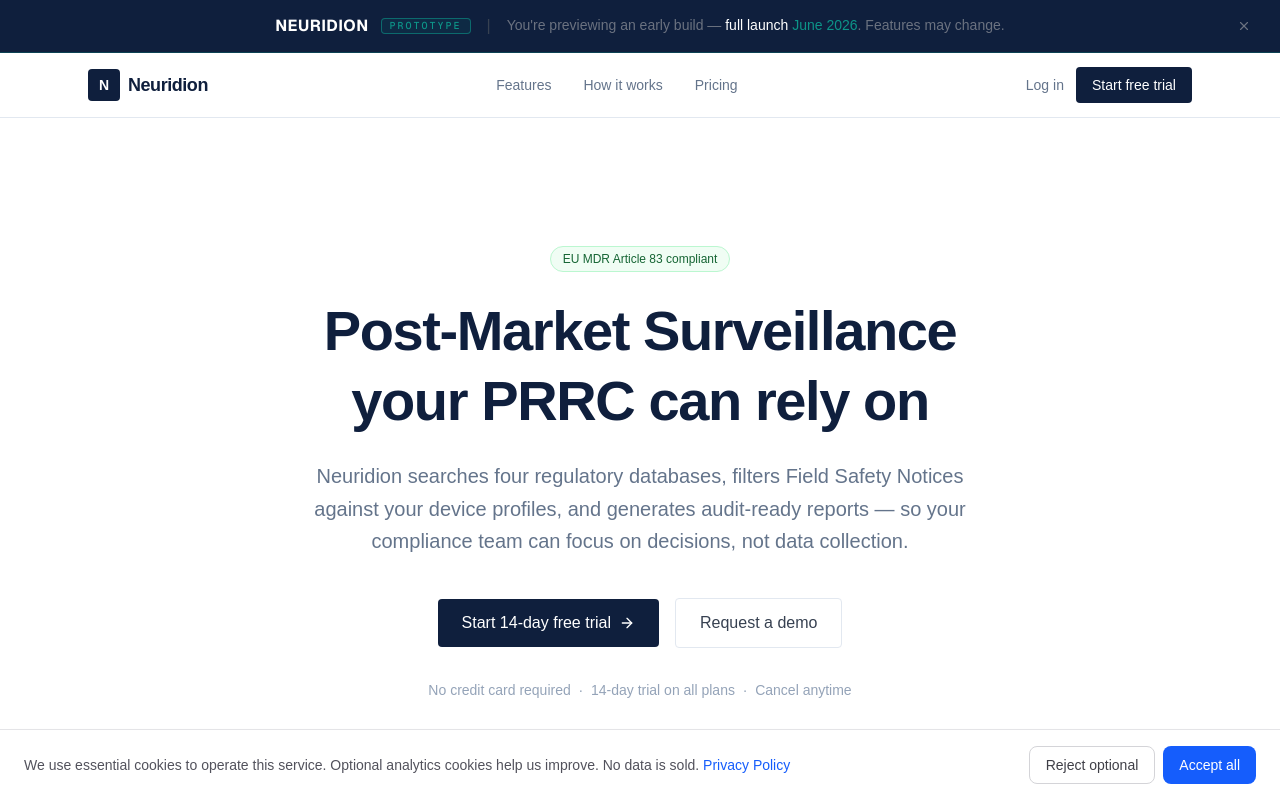
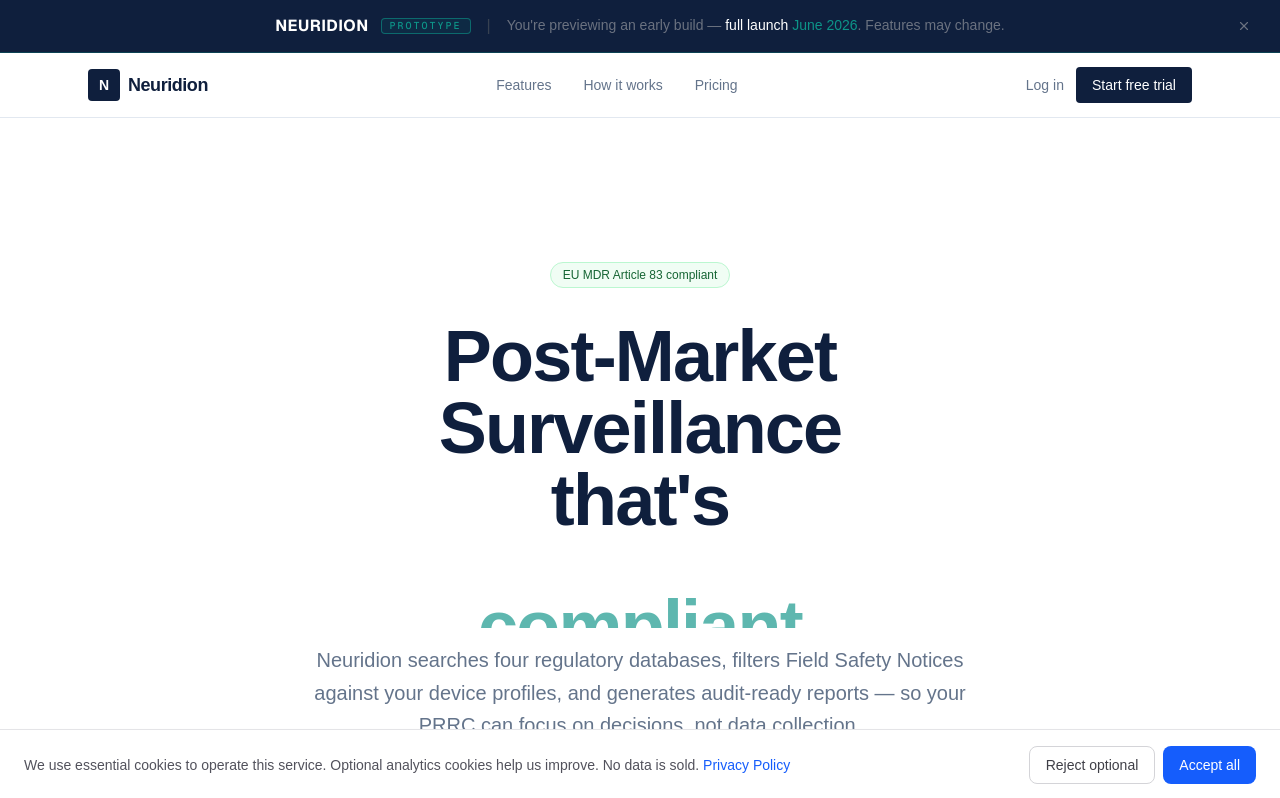
Before and after one commit to Jeyday23/Neuridion, a Next.js app: page / in a window 1280 px wide. Shown: the top 798 px of the page. Built offline with nearby package versions, Linux system fonts and the light colour scheme; no server answers.

Commit message:
feat: animated hero with word-cycling (reliable, audit-ready, compliant...)
Medical color palette: navy headings, teal accent on cycling words.
Subtle spring animation — professional, not flashy.

Co-Authored-By: Neuridion <info@neuridion.eu>

```diff
--- /dev/null
+++ b/app/components/AnimatedHero.tsx
@@ -0,0 +1,7 @@
+'use client'
+
+import { Hero } from '@/components/ui/animated-hero'
+
+export function AnimatedHero() {
+  return <Hero />
+}
--- a/app/page.tsx
+++ b/app/page.tsx
@@ -10,12 +10,12 @@
   Database,
   Users,
   ArrowRight,
-  BarChart3,
   Lock,
   Globe,
 } from 'lucide-react'
 import { createClient } from '@/lib/supabase/server'
 import { FaqAccordion } from './components/FaqAccordion'
+import { AnimatedHero } from './components/AnimatedHero'
 
 export const metadata = {
   title: 'Neuridion — Post-Market Surveillance for Medical Device Manufacturers',
@@ -74,47 +74,7 @@
       </nav>
 
       {/* Hero */}
-      <section className="py-24 md:py-32">
-        <div className="max-w-4xl mx-auto px-6 text-center">
-          <div className="inline-block mb-6 px-3 py-1 bg-[#F0FDF4] text-[#166534] text-xs font-medium rounded-full border border-[#BBF7D0]">
-            EU MDR Article 83 compliant
-          </div>
-
-          <h1 className="text-4xl md:text-5xl lg:text-[3.5rem] font-bold leading-tight tracking-tight text-[#0F1F3D] mb-6">
-            Post-Market Surveillance
-            <br />
-            your PRRC can rely on
-          </h1>
-
-          <p className="text-lg md:text-xl text-[#64748B] max-w-2xl mx-auto mb-10 leading-relaxed">
-            Neuridion searches four regulatory databases, filters Field Safety
-            Notices against your device profiles, and generates audit-ready
-            reports — so your compliance team can focus on decisions, not data
-            collection.
-          </p>
-
-          <div className="flex items-center justify-center gap-4 flex-wrap mb-8">
-            <Link
-              href="/signup"
-              className="inline-flex items-center gap-2 px-6 py-3 bg-[#0F1F3D] text-white rounded font-medium hover:bg-[#1a2d52] transition-colors"
-            >
-              Start 14-day free trial
-              <ArrowRight className="w-4 h-4" />
-            </Link>
-            <a
-              href="mailto:info.kodex.medical@gmail.com"
-              className="inline-flex items-center gap-2 px-6 py-3 border border-[#E2E8F0] text-[#374151] rounded font-medium hover:border-[#CBD5E1] transition-colors"
-            >
-              Request a demo
-            </a>
-          </div>
-
-          <p className="text-sm text-[#94A3B8]">
-            No credit card required &nbsp;·&nbsp; 14-day trial on all plans
-            &nbsp;·&nbsp; Cancel anytime
-          </p>
-        </div>
-      </section>
+      <AnimatedHero />
 
       {/* Trust Bar */}
       <section className="border-y border-[#E2E8F0] bg-[#F8FAFC] py-10">
--- /dev/null
+++ b/components/ui/animated-hero.tsx
@@ -0,0 +1,89 @@
+'use client'
+
+import { useEffect, useMemo, useState } from 'react'
+import { motion } from 'framer-motion'
+import { ArrowRight } from 'lucide-react'
+import Link from 'next/link'
+
+function Hero() {
+  const [titleNumber, setTitleNumber] = useState(0)
+  const titles = useMemo(
+    () => ['reliable', 'audit-ready', 'efficient', 'compliant', 'thorough'],
+    [],
+  )
+
+  useEffect(() => {
+    const timeoutId = setTimeout(() => {
+      setTitleNumber(titleNumber === titles.length - 1 ? 0 : titleNumber + 1)
+    }, 2000)
+    return () => clearTimeout(timeoutId)
+  }, [titleNumber, titles])
+
+  return (
+    <div className="w-full">
+      <div className="max-w-4xl mx-auto px-6">
+        <div className="flex gap-8 py-24 lg:py-36 items-center justify-center flex-col">
+          <div>
+            <span className="inline-block px-3 py-1 bg-[#F0FDF4] text-[#166534] text-xs font-medium rounded-full border border-[#BBF7D0]">
+              EU MDR Article 83 compliant
+            </span>
+          </div>
+          <div className="flex gap-4 flex-col">
+            <h1 className="text-4xl md:text-6xl lg:text-7xl max-w-3xl tracking-tight text-center font-bold">
+              <span className="text-[#0F1F3D]">
+                Post-Market Surveillance
+                <br />
+                that&apos;s
+              </span>
+              <span className="relative flex w-full justify-center overflow-hidden text-center md:pb-4 md:pt-1">
+                &nbsp;
+                {titles.map((title, index) => (
+                  <motion.span
+                    key={index}
+                    className="absolute font-bold text-[#0D9488]"
+                    initial={{ opacity: 0, y: '-100' }}
+                    transition={{ type: 'spring', stiffness: 50 }}
+                    animate={
+                      titleNumber === index
+                        ? { y: 0, opacity: 1 }
+                        : { y: titleNumber > index ? -150 : 150, opacity: 0 }
+                    }
+                  >
+                    {title}
+                  </motion.span>
+                ))}
+              </span>
+            </h1>
+
+            <p className="text-lg md:text-xl leading-relaxed text-[#64748B] max-w-2xl text-center mx-auto">
+              Neuridion searches four regulatory databases, filters Field Safety
+              Notices against your device profiles, and generates audit-ready
+              reports — so your PRRC can focus on decisions, not data collection.
+            </p>
+          </div>
+          <div className="flex flex-row gap-3">
+            <Link
+              href="/signup"
+              className="inline-flex items-center gap-2 px-6 py-3 bg-[#0F1F3D] text-white rounded font-medium hover:bg-[#1a2d52] transition-colors text-sm"
+            >
+              Start 14-day free trial
+              <ArrowRight className="w-4 h-4" />
+            </Link>
+            <a
+              href="mailto:info.kodex.medical@gmail.com"
+              className="inline-flex items-center gap-2 px-6 py-3 border border-[#E2E8F0] text-[#374151] rounded font-medium hover:border-[#CBD5E1] transition-colors text-sm"
+            >
+              Request a demo
+            </a>
+          </div>
+          <p className="text-sm text-[#94A3B8]">
+            No credit card required &middot; 14-day trial on all plans &middot; Cancel
+            anytime
+          </p>
+        </div>
+      </div>
+    </div>
+  )
+}
+
+export { Hero }
--- /dev/null
+++ b/components/ui/button.tsx
@@ -0,0 +1,56 @@
+import * as React from "react"
+import { Slot } from "@radix-ui/react-slot"
+import { cva, type VariantProps } from "class-variance-authority"
+
+import { cn } from "@/lib/utils"
+
+const buttonVariants = cva(
+  "inline-flex items-center justify-center whitespace-nowrap rounded-md text-sm font-medium ring-offset-background transition-colors focus-visible:outline-none focus-visible:ring-2 focus-visible:ring-ring focus-visible:ring-offset-2 disabled:pointer-events-none disabled:opacity-50",
+  {
+    variants: {
+      variant: {
+        default: "bg-primary text-primary-foreground hover:bg-primary/90",
+        destructive:
+          "bg-destructive text-destructive-foreground hover:bg-destructive/90",
+        outline:
+          "border border-input bg-background hover:bg-accent hover:text-accent-foreground",
+        secondary:
+          "bg-secondary text-secondary-foreground hover:bg-secondary/80",
+        ghost: "hover:bg-accent hover:text-accent-foreground",
+        link: "text-primary underline-offset-4 hover:underline",
+      },
+      size: {
+        default: "h-10 px-4 py-2",
+        sm: "h-9 rounded-md px-3",
+        lg: "h-11 rounded-md px-8",
+        icon: "h-10 w-10",
+      },
+    },
+    defaultVariants: {
+      variant: "default",
+      size: "default",
+    },
+  },
+)
+
+export interface ButtonProps
+  extends React.ButtonHTMLAttributes<HTMLButtonElement>,
+    VariantProps<typeof buttonVariants> {
+  asChild?: boolean
+}
+
+const Button = React.forwardRef<HTMLButtonElement, ButtonProps>(
+  ({ className, variant, size, asChild = false, ...props }, ref) => {
+    const Comp = asChild ? Slot : "button"
+    return (
+      <Comp
+        className={cn(buttonVariants({ variant, size, className }))}
+        ref={ref}
+        {...props}
+      />
+    )
+  },
+)
+Button.displayName = "Button"
+
+export { Button, buttonVariants }
--- a/package.json
+++ b/package.json
@@ -10,17 +10,19 @@
   },
   "dependencies": {
     "@anthropic-ai/sdk": "^0.95.1",
+    "@radix-ui/react-slot": "^1.2.4",
     "@react-three/fiber": "^9.6.1",
     "@stripe/stripe-js": "^9.2.0",
     "@supabase/ssr": "^0.10.2",
     "@supabase/supabase-js": "^2.103.0",
     "@types/three": "^0.184.1",
     "@upstash/qstash": "^2.10.1",
+    "class-variance-authority": "^0.7.1",
     "clsx": "^2.1.1",
     "date-fns": "^4.1.0",
     "exceljs": "^4.4.0",
     "framer-motion": "^12.38.0",
-    "lucide-react": "^1.8.0",
+    "lucide-react": "^1.14.0",
     "next": "16.2.3",
     "puppeteer": "^24.40.0",
     "qrcode": "^1.5.4",
```
Also changed, not shown: components.json (added), 1 other file (tests, documents, lock files or other folders).
